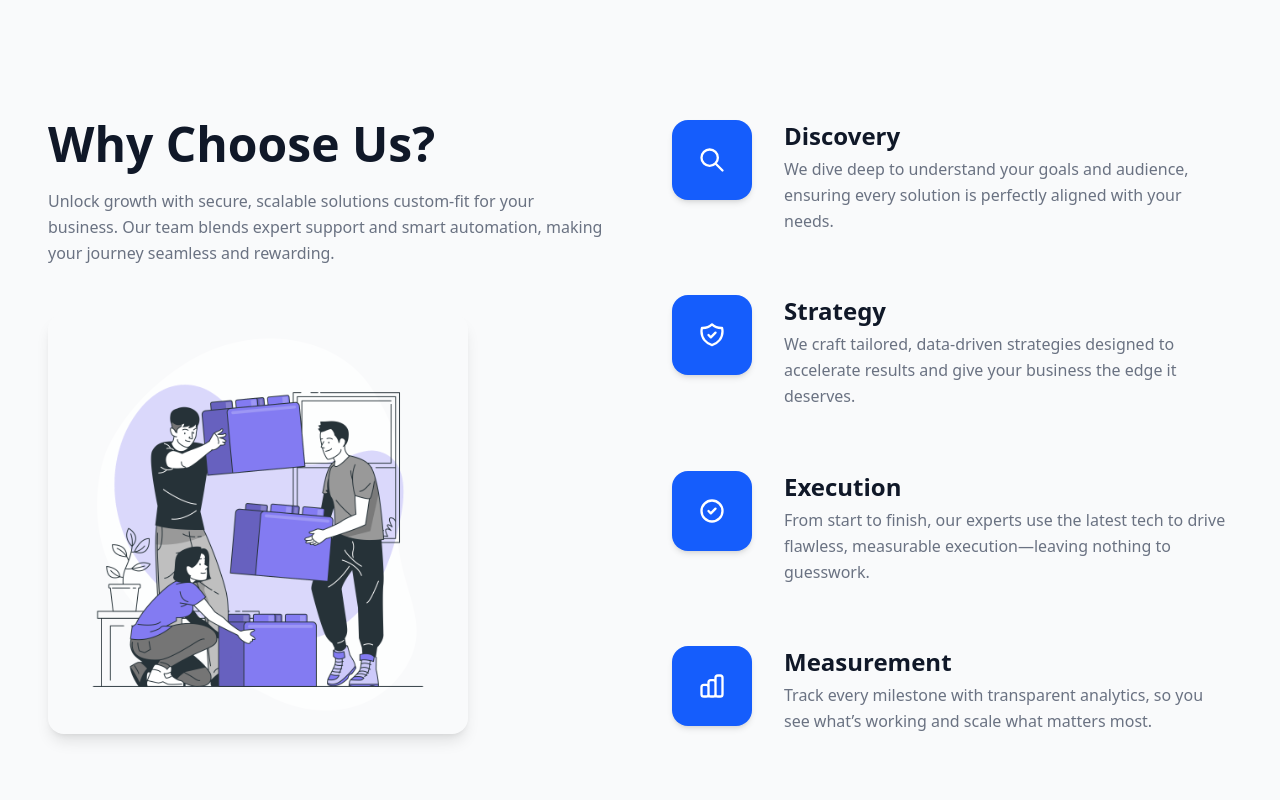
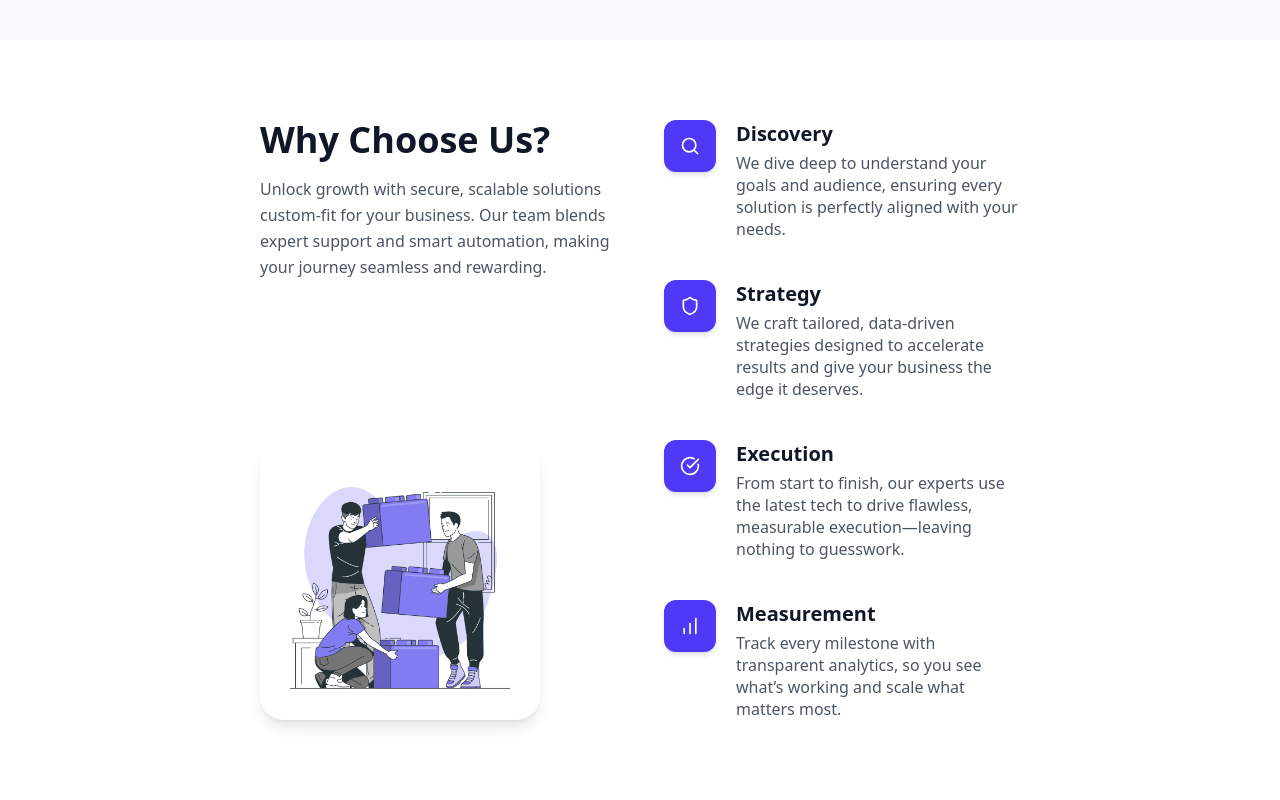
Before and after one commit to Realsingh123/Berozgar-engineers, a React (Vite) app in the folder vite-project/: page / in a window 1280 px wide. Shown: the part 1000-1800 px from the top of the page. Built offline with nearby package versions, Linux system fonts and the light colour scheme.

Commit message:
Changes Done

```diff
--- a/vite-project/src/Pages/StartJourney.jsx
+++ b/vite-project/src/Pages/StartJourney.jsx
@@ -50,21 +50,21 @@ const StartJourney = () => {
 
   return (
     <section className="w-full flex justify-center py-16 bg-gray-50 relative">
-      <div className="flex items-center justify-between w-[1000px] h-[280px] px-16 py-14 rounded-3xl bg-[#1A1732] relative overflow-hidden">
+      <div className="flex items-center justify-between w-[950px] h-[240px] px-14 py-12 rounded-3xl bg-[#1A1732] relative overflow-hidden">
         <div className="flex flex-col gap-6 z-10">
-          <h2 className="text-white text-3xl font-semibold leading-snug">
+          <h2 className="text-white text-2xl font-semibold leading-snug">
             Start Your Journey <br /> With Us Now
           </h2>
           <button
             onClick={() => setShowForm(true)}
-            className="bg-[#2563eb] hover:bg-[#1d4ed8] text-white text-sm h-[40px] w-[200px] px-6 py-2 rounded-full shadow-md transition-all"
+            className="bg-[#2563eb] hover:bg-[#1d4ed8] text-white text-sm h-[30px] w-[120px] px-6 py-1 rounded-full shadow-md transition-all"
           >
             Start Now
           </button>
         </div>
 
-        <div className="flex items-center justify-center bg-[#EFFF00] w-45 h-45 rounded-full">
-          <ArrowUpRight strokeWidth={3} size={100} className="text-[#2563eb]" />
+        <div className="flex items-center justify-center bg-[#EFFF00] w-[150px] h-[150px] rounded-full">
+          <ArrowUpRight strokeWidth={3} size={80} className="text-[#2563eb]" />
         </div>
       </div>
 
--- a/vite-project/src/Pages/whyChooseUs.jsx
+++ b/vite-project/src/Pages/whyChooseUs.jsx
@@ -1,133 +1,76 @@
 import React from "react";
 import whyusImg from "../assets/why.png";
+import { Search, Shield, CheckCircle, BarChart } from "lucide-react";
 
 const features = [
   {
+    icon: <Search className="text-white w-5 h-5" />,
     title: "Discovery",
     description:
       "We dive deep to understand your goals and audience, ensuring every solution is perfectly aligned with your needs.",
-    icon: (
-      <svg
-        xmlns="http://www.w3.org/2000/svg"
-        className="w-7 h-7 text-white"
-        fill="none"
-        viewBox="0 0 24 24"
-        stroke="currentColor"
-        strokeWidth="2"
-      >
-        <path
-          strokeLinecap="round"
-          strokeLinejoin="round"
-          d="M21 21l-6-6m2-5a7 7 0 11-14 0 7 7 0 0114 0z"
-        />
-      </svg>
-    ),
   },
   {
+    icon: <Shield className="text-white w-5 h-5" />,
     title: "Strategy",
     description:
       "We craft tailored, data-driven strategies designed to accelerate results and give your business the edge it deserves.",
-    icon: (
-      <svg
-        xmlns="http://www.w3.org/2000/svg"
-        className="w-7 h-7 text-white"
-        fill="none"
-        viewBox="0 0 24 24"
-        stroke="currentColor"
-        strokeWidth="2"
-      >
-        <path
-          strokeLinecap="round"
-          strokeLinejoin="round"
-          d="M9 12l2 2 4-4m5.618-4.016A11.955 11.955 0 0112 2.944a11.955 11.955 0 01-8.618 3.04A12.02 12.02 0 003 9c0 5.591 3.824 10.29 9 11.622 5.176-1.332 9-6.03 9-11.622 0-1.042-.133-2.052-.382-3.016z"
-        />
-      </svg>
-    ),
   },
   {
+    icon: <CheckCircle className="text-white w-5 h-5" />,
     title: "Execution",
     description:
       "From start to finish, our experts use the latest tech to drive flawless, measurable execution—leaving nothing to guesswork.",
-    icon: (
-      <svg
-        xmlns="http://www.w3.org/2000/svg"
-        className="w-7 h-7 text-white"
-        fill="none"
-        viewBox="0 0 24 24"
-        stroke="currentColor"
-        strokeWidth="2"
-      >
-        <path
-          strokeLinecap="round"
-          strokeLinejoin="round"
-          d="M9 12l2 2 4-4m6 2a9 9 0 11-18 0 9 9 0 0118 0z"
-        />
-      </svg>
-    ),
   },
   {
+    icon: <BarChart className="text-white w-5 h-5" />,
     title: "Measurement",
     description:
       "Track every milestone with transparent analytics, so you see what’s working and scale what matters most.",
-    icon: (
-      <svg
-        xmlns="http://www.w3.org/2000/svg"
-        className="w-7 h-7 text-white"
-        fill="none"
-        viewBox="0 0 24 24"
-        stroke="currentColor"
-        strokeWidth="2"
-      >
-        <path
-          strokeLinecap="round"
-          strokeLinejoin="round"
-          d="M9 19v-6a2 2 0 00-2-2H5a2 2 0 00-2 2v6a2 2 0 002 2h2a2 2 0 002-2zm0 0V9a2 2 0 012-2h2a2 2 0 012 2v10m-6 0a2 2 0 002 2h2a2 2 0 002-2m0 0V5a2 2 0 012-2h2a2 2 0 012 2v14a2 2 0 01-2 2h-2a2 2 0 01-2-2z"
-        />
-      </svg>
-    ),
   },
 ];
 
 const WhyChooseUs = () => {
   return (
-    <section className="w-full bg-gray-50 py-20 px-6 md:px-12">
-      <div className="max-w-7xl mx-auto">
-        <div className="grid grid-cols-1 lg:grid-cols-2 gap-16 items-stretch">
-          <div className="flex flex-col justify-between">
+    <section className="w-full bg-white py-20 px-8 sm:px-12 md:px-20 lg:px-65">
+      {/* max width + center alignment */}
+      <div className="max-w-7xl mx-auto grid grid-cols-1 lg:grid-cols-2 items-center gap-12">
+        {/* Left Side (Text + Image) */}
+        <div className="flex flex-col justify-between h-full">
           <div>
-              <h2 className="text-5xl font-bold text-gray-900 mb-5">
+            <h2 className="text-4xl font-bold text-gray-900 mb-4">
               Why Choose Us?
             </h2>
-              <p className="text-gray-500 text-base leading-relaxed mb-12">
-                Unlock growth with secure, scalable solutions custom-fit for your business. Our team blends expert support and smart automation, making your journey seamless and rewarding.
+            <p className="text-gray-600 text-base leading-relaxed mb-5">
+              Unlock growth with secure, scalable solutions custom-fit for your
+              business. Our team blends expert support and smart automation,
+              making your journey seamless and rewarding.
             </p>
           </div>
-            <div className="w-full">
+
           <img
             src={whyusImg}
             alt="Why Choose Us"
-                className="rounded-2xl shadow-lg w-3/4 object-cover"
+            className="rounded-3xl shadow-lg w-[100px] md:w-[260px] lg:w-[280px] h-auto object-cover mx-auto lg:mx-0"
           />
         </div>
+
+        {/* Right Side (Features) */}
+        <div className="flex flex-col gap-10">
+          {features.map((feature, index) => (
+            <div key={index} className="flex items-start gap-5">
+              <div className="bg-indigo-600 p-4 rounded-xl shadow-md flex items-center justify-center flex-shrink-0">
+                {feature.icon}
               </div>
-
-          <div className="flex flex-col justify-between">
-            {features.map((feat, idx) => (
-              <div key={idx} className="flex items-start gap-8">
-                <div className="flex-shrink-0 w-20 h-20 rounded-2xl bg-blue-600 flex items-center justify-center shadow-md">
-                  {feat.icon}
-                </div>
-                <div className="flex-1">
-                  <h4 className="text-2xl font-semibold text-gray-900 mb-1">
-                    {feat.title}
-                  </h4>
-                  <p className="text-gray-500 text-base leading-relaxed">
-                    {feat.description}
+              <div>
+                <h3 className="text-xl font-semibold text-gray-900 mb-1">
+                  {feature.title}
+                </h3>
+                <p className="text-gray-600 text-base leading-snug max-w-md">
+                  {feature.description}
                 </p>
               </div>
             </div>
           ))}
-          </div>
         </div>
       </div>
     </section>
--- a/vite-project/src/assets/whyChooseUs.jsx
+++ /dev/null
@@ -1,137 +0,0 @@
-import React from "react";
-import whyusImg from "../assets/why.png";
-
-const features = [
-  {
-    title: "Discovery",
-    description:
-      "We dive deep to understand your goals and audience, ensuring every solution is perfectly aligned with your needs.",
-    icon: (
-      <svg
-        xmlns="http://www.w3.org/2000/svg"
-        className="w-7 h-7 text-white"
-        fill="none"
-        viewBox="0 0 24 24"
-        stroke="currentColor"
-        strokeWidth="2"
-      >
-        <path
-          strokeLinecap="round"
-          strokeLinejoin="round"
-          d="M21 21l-6-6m2-5a7 7 0 11-14 0 7 7 0 0114 0z"
-        />
-      </svg>
-    ),
-  },
-  {
-    title: "Strategy",
-    description:
-      "We craft tailored, data-driven strategies designed to accelerate results and give your business the edge it deserves.",
-    icon: (
-      <svg
-        xmlns="http://www.w3.org/2000/svg"
-        className="w-7 h-7 text-white"
-        fill="none"
-        viewBox="0 0 24 24"
-        stroke="currentColor"
-        strokeWidth="2"
-      >
-        <path
-          strokeLinecap="round"
-          strokeLinejoin="round"
-          d="M9 12l2 2 4-4m5.618-4.016A11.955 11.955 0 0112 2.944a11.955 11.955 0 01-8.618 3.04A12.02 12.02 0 003 9c0 5.591 3.824 10.29 9 11.622 5.176-1.332 9-6.03 9-11.622 0-1.042-.133-2.052-.382-3.016z"
-        />
-      </svg>
-    ),
-  },
-  {
-    title: "Execution",
-    description:
-      "From start to finish, our experts use the latest tech to drive flawless, measurable execution—leaving nothing to guesswork.",
-    icon: (
-      <svg
-        xmlns="http://www.w3.org/2000/svg"
-        className="w-7 h-7 text-white"
-        fill="none"
-        viewBox="0 0 24 24"
-        stroke="currentColor"
-        strokeWidth="2"
-      >
-        <path
-          strokeLinecap="round"
-          strokeLinejoin="round"
-          d="M9 12l2 2 4-4m6 2a9 9 0 11-18 0 9 9 0 0118 0z"
-        />
-      </svg>
-    ),
-  },
-  {
-    title: "Measurement",
-    description:
-      "Track every milestone with transparent analytics, so you see what’s working and scale what matters most.",
-    icon: (
-      <svg
-        xmlns="http://www.w3.org/2000/svg"
-        className="w-7 h-7 text-white"
-        fill="none"
-        viewBox="0 0 24 24"
-        stroke="currentColor"
-        strokeWidth="2"
-      >
-        <path
-          strokeLinecap="round"
-          strokeLinejoin="round"
-          d="M9 19v-6a2 2 0 00-2-2H5a2 2 0 00-2 2v6a2 2 0 002 2h2a2 2 0 002-2zm0 0V9a2 2 0 012-2h2a2 2 0 012 2v10m-6 0a2 2 0 002 2h2a2 2 0 002-2m0 0V5a2 2 0 012-2h2a2 2 0 012 2v14a2 2 0 01-2 2h-2a2 2 0 01-2-2z"
-        />
-      </svg>
-    ),
-  },
-];
-
-const WhyChooseUs = () => {
-  return (
-    <section className="w-full bg-gray-50 py-20 px-6 md:px-12">
-      <div className="max-w-7xl mx-auto">
-        <div className="grid grid-cols-1 lg:grid-cols-2 gap-16 items-stretch">
-          <div className="flex flex-col justify-between">
-            <div>
-              <h2 className="text-5xl font-bold text-gray-900 mb-5">
-                Why Choose Us?
-              </h2>
-              <p className="text-gray-500 text-base leading-relaxed mb-12">
-                Unlock growth with secure, scalable solutions custom-fit for your business. Our team blends expert support and smart automation, making your journey seamless and rewarding.
-              </p>
-            </div>
-            <div className="w-full">
-              <img
-                src={whyusImg}
-                alt="Why Choose Us"
-                className="rounded-2xl shadow-lg w-3/4 object-cover"
-              />
-            </div>
-          </div>
-
-          <div className="flex flex-col justify-between">
-            {features.map((feat, idx) => (
-              <div key={idx} className="flex items-start gap-8">
-                <div className="flex-shrink-0 w-20 h-20 rounded-2xl bg-blue-600 flex items-center justify-center shadow-md">
-                  {feat.icon}
-                </div>
-                <div className="flex-1">
-                  <h4 className="text-2xl font-semibold text-gray-900 mb-1">
-                    {feat.title}
-                  </h4>
-                  <p className="text-gray-500 text-base leading-relaxed">
-                    {feat.description}
-                  </p>
-                </div>
-              </div>
-            ))}
-          </div>
-        </div>
-      </div>
-    </section>
-  );
-};
-
-export default WhyChooseUs;
```
Also changed, not shown: vite-project/src/Pages/OurWork.jsx (+6 -6 lines). Lines whose indentation alone changed are shown as unchanged.
